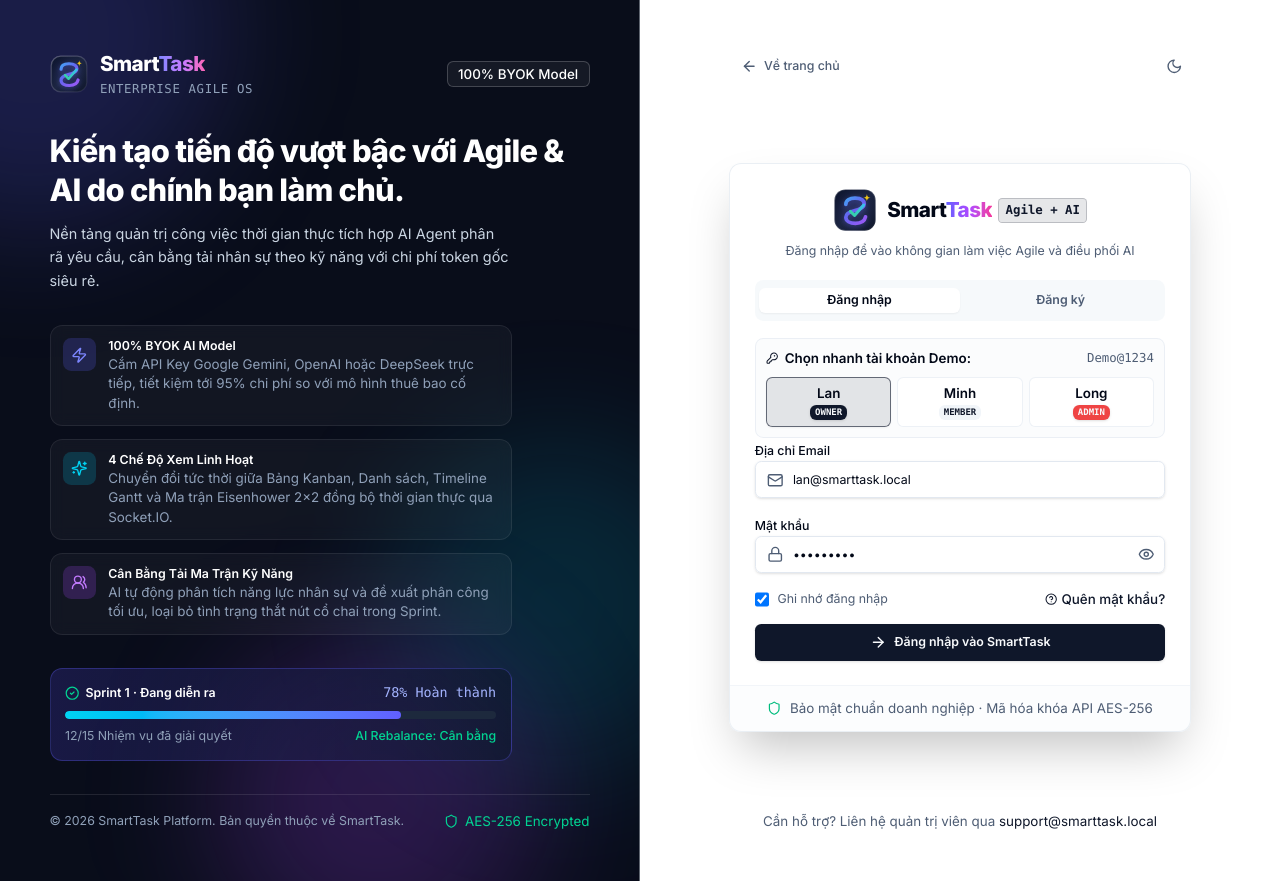
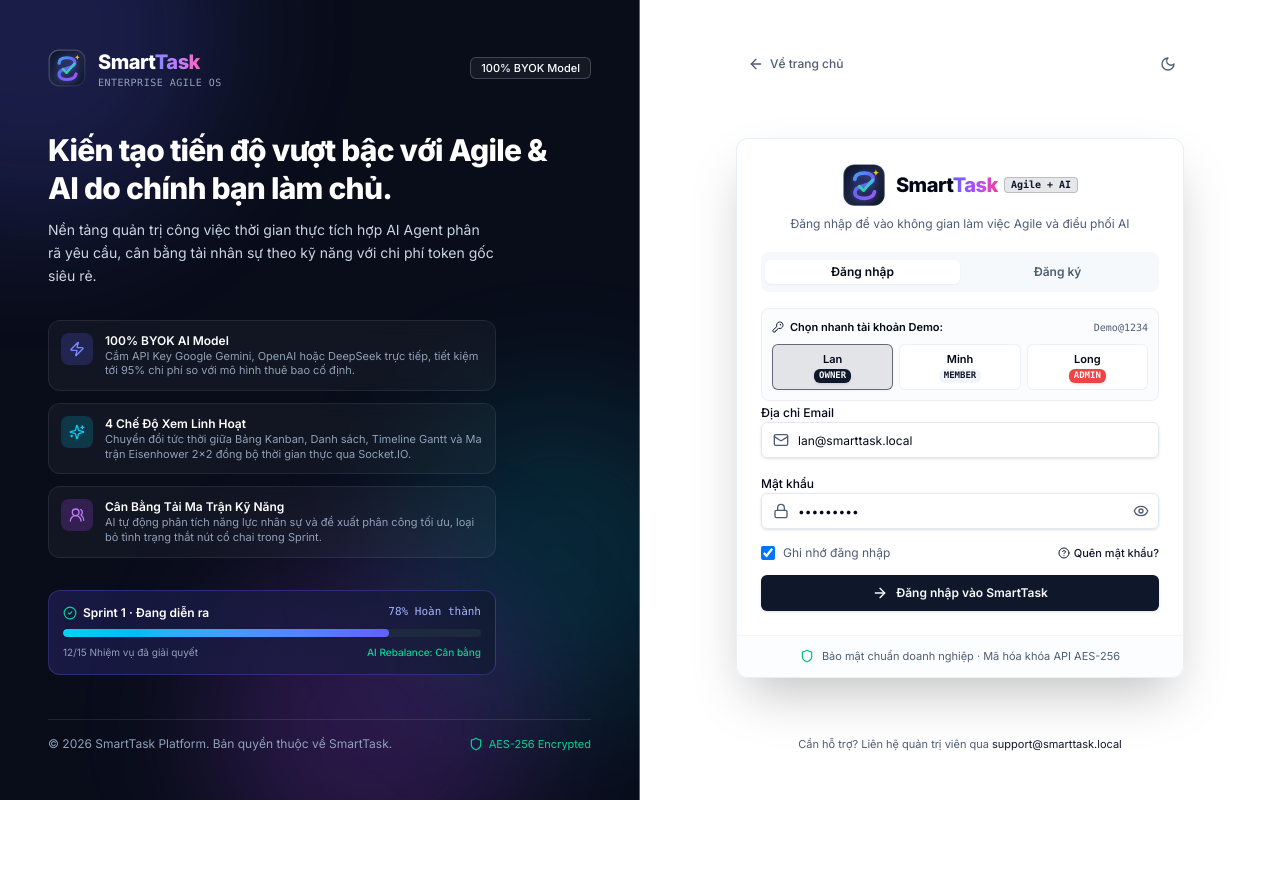
Before and after one commit to giabao249-git/SmartTask, a Next.js app in the folder apps/web/: page /login in a window 1280 px wide. After the commit the page ends 800 px from the top, so only its background shows below. Built offline with nearby package versions, Linux system fonts and the light colour scheme; no server answers.

Commit message:
fix(ui): harmonize font sizes, fix sidebar truncation and badge typography

```diff
--- a/apps/web/src/app/globals.css
+++ b/apps/web/src/app/globals.css
@@ -34,11 +34,6 @@
     --chart-4: 43 74% 66%;
     --chart-5: 27 87% 67%;
     --radius: 0.5rem;
-  }
-  @media (min-width: 768px) {
-    :root {
-      font-size: 16.5px;
-    }
   }
   .dark {
     --background: 222.2 84% 4.9%;
@@ -115,21 +110,8 @@ body {
   background-color: hsl(var(--background));
   color: hsl(var(--foreground));
   font-feature-settings: "cv02", "cv03", "cv04", "cv11";
-  font-size: 0.9375rem;
+  font-size: 0.875rem;
   line-height: 1.5;
-}
-
-/* Chuẩn hoá hệ thống Font Size tối thiểu theo WCAG 2.1 AA & Modern Web Guidance:
-   Nâng cấp các chữ mô tả phụ không bị quá bé (10px, 11px) lên mức dễ đọc (12px, 13px) */
-@layer utilities {
-  .text-\[10px\] {
-    font-size: 0.75rem !important; /* ~12.5px */
-    line-height: 1.125rem !important;
-  }
-  .text-\[11px\] {
-    font-size: 0.8125rem !important; /* ~13.5px */
-    line-height: 1.175rem !important;
-  }
 }
 
 /* Kết quả của Trợ lý AI hiện dần từ trên xuống, mờ → rõ (kiểu Gemini). Tắt khi người dùng chọn giảm chuyển động. */
--- a/apps/web/src/components/app/AppShell.tsx
+++ b/apps/web/src/components/app/AppShell.tsx
@@ -81,6 +81,15 @@ import {
   DropdownMenuSeparator,
   DropdownMenuTrigger,
 } from "@/components/ui/dropdown-menu";
+
+interface ShellNavItem {
+  title: string;
+  href: string;
+  icon: React.ComponentType<{ className?: string }>;
+  badge?: string;
+  badgeVariant?: "default" | "secondary" | "destructive" | "outline" | "info" | "success" | "warning";
+  dotColor?: string;
+}
 
 interface AppShellProps {
   children: React.ReactNode;
@@ -250,7 +259,7 @@ export function AppShell({ children }: AppShellProps) {
     projectCtx ? projectCtx.canManage : isWorkspaceAdmin
   );
 
-  const navItems = React.useMemo(
+  const navItems: ShellNavItem[] = React.useMemo(
     () =>
       projectBase
         ? [
@@ -258,15 +267,11 @@ export function AppShell({ children }: AppShellProps) {
               title: "Dashboard",
               href: `${projectBase}/dashboard`,
               icon: LayoutDashboard,
-              badge: "Sprint & Báo cáo",
-              badgeVariant: "secondary" as const,
             },
             {
               title: "Công việc",
               href: `${projectBase}/work`,
               icon: Kanban,
-              badge: "4 cách xem",
-              badgeVariant: "secondary" as const,
             },
             {
               title: "Nhân sự & kỹ năng",
@@ -277,8 +282,6 @@ export function AppShell({ children }: AppShellProps) {
               title: "Trợ lý AI",
               href: `${projectBase}/assistant`,
               icon: Bot,
-              badge: "Chat & Nháp",
-              badgeVariant: "info" as const,
               dotColor: "bg-info",
             },
             ...(canManageProject
@@ -295,7 +298,7 @@ export function AppShell({ children }: AppShellProps) {
     [projectBase, canManageProject]
   );
 
-  const secondaryNavItems = React.useMemo(
+  const secondaryNavItems: ShellNavItem[] = React.useMemo(
     () => [
       {
         title: "Không gian làm việc",
@@ -382,15 +385,15 @@ export function AppShell({ children }: AppShellProps) {
                 <div
                   className={cn(
                     "flex items-center gap-2 min-w-0 flex-1 ml-2.5 overflow-hidden whitespace-nowrap transition-all duration-200",
-                    expanded ? "opacity-100 max-w-[180px]" : "opacity-0 max-w-0 pointer-events-none"
+                    expanded ? "opacity-100" : "opacity-0 max-w-0 pointer-events-none"
                   )}
                 >
-                  <span className="truncate flex-1">{item.title}</span>
+                  <span className="truncate flex-1 text-sm">{item.title}</span>
                   {item.badge && (
                     <Badge
                       variant={item.badgeVariant || "secondary"}
                       className={cn(
-                        "text-[11px] font-medium tracking-wide px-1.5 py-0 h-4.5 font-mono shrink-0",
+                        "text-[11px] font-medium px-1.5 py-0 h-4.5 shrink-0",
                         isActive && "bg-primary-foreground/20 text-primary-foreground border-transparent"
                       )}
                     >
@@ -410,7 +413,7 @@ export function AppShell({ children }: AppShellProps) {
               <TooltipContent side="right" className="flex items-center gap-1.5 text-xs font-medium">
                 <span>{item.title}</span>
                 {item.badge && (
-                  <Badge variant={item.badgeVariant || "secondary"} className="text-[11px] font-medium px-1.5 py-0 font-mono">
+                  <Badge variant={item.badgeVariant || "secondary"} className="text-[11px] font-medium px-1.5 py-0">
                     {item.badge}
                   </Badge>
                 )}
@@ -454,14 +457,14 @@ export function AppShell({ children }: AppShellProps) {
                 <div
                   className={cn(
                     "flex items-center gap-2 min-w-0 flex-1 ml-2.5 overflow-hidden whitespace-nowrap transition-all duration-200",
-                    expanded ? "opacity-100 max-w-[180px]" : "opacity-0 max-w-0 pointer-events-none"
+                    expanded ? "opacity-100" : "opacity-0 max-w-0 pointer-events-none"
                   )}
                 >
-                  <span className="truncate flex-1">{item.title}</span>
+                  <span className="truncate flex-1 text-sm">{item.title}</span>
                   {item.badge && (
                     <Badge
                       variant={item.badgeVariant || "secondary"}
-                      className="text-[11px] font-medium tracking-wide px-1.5 py-0 h-4.5 font-mono shrink-0"
+                      className="text-[11px] font-medium px-1.5 py-0 h-4.5 shrink-0"
                     >
                       {item.badge}
                     </Badge>
@@ -479,7 +482,7 @@ export function AppShell({ children }: AppShellProps) {
               <TooltipContent side="right" className="flex items-center gap-1.5 text-xs font-medium">
                 <span>{item.title}</span>
                 {item.badge && (
-                  <Badge variant={item.badgeVariant || "secondary"} className="text-[11px] font-medium px-1.5 py-0 font-mono">
+                  <Badge variant={item.badgeVariant || "secondary"} className="text-[11px] font-medium px-1.5 py-0">
                     {item.badge}
                   </Badge>
                 )}
@@ -850,9 +853,9 @@ export function AppShell({ children }: AppShellProps) {
                   <ChevronRight className="h-3 w-3 shrink-0 text-muted-foreground/60 hidden sm:inline" />
                   {/* Huy hiệu sprint dẫn tới trang Dashboard (mặc định mở sprint đang chạy) */}
                   <Link href={`${projectBase}/dashboard`} className="hidden sm:inline-flex" aria-label="Mở báo cáo Sprint trên Dashboard">
-                    <Badge variant="outline" className="text-[11px] font-mono font-medium truncate max-w-[130px] sm:max-w-none hover:bg-muted">
+                    <Badge variant="outline" className="text-xs font-normal text-muted-foreground bg-muted/40 border-border/70 hover:bg-muted hover:text-foreground transition-colors truncate max-w-[140px] sm:max-w-none">
                       {projectCtx.activeSprint
-                        ? `${projectCtx.activeSprint.name}`
+                        ? projectCtx.activeSprint.name
                         : "Chưa có sprint"}
                     </Badge>
                   </Link>
```
